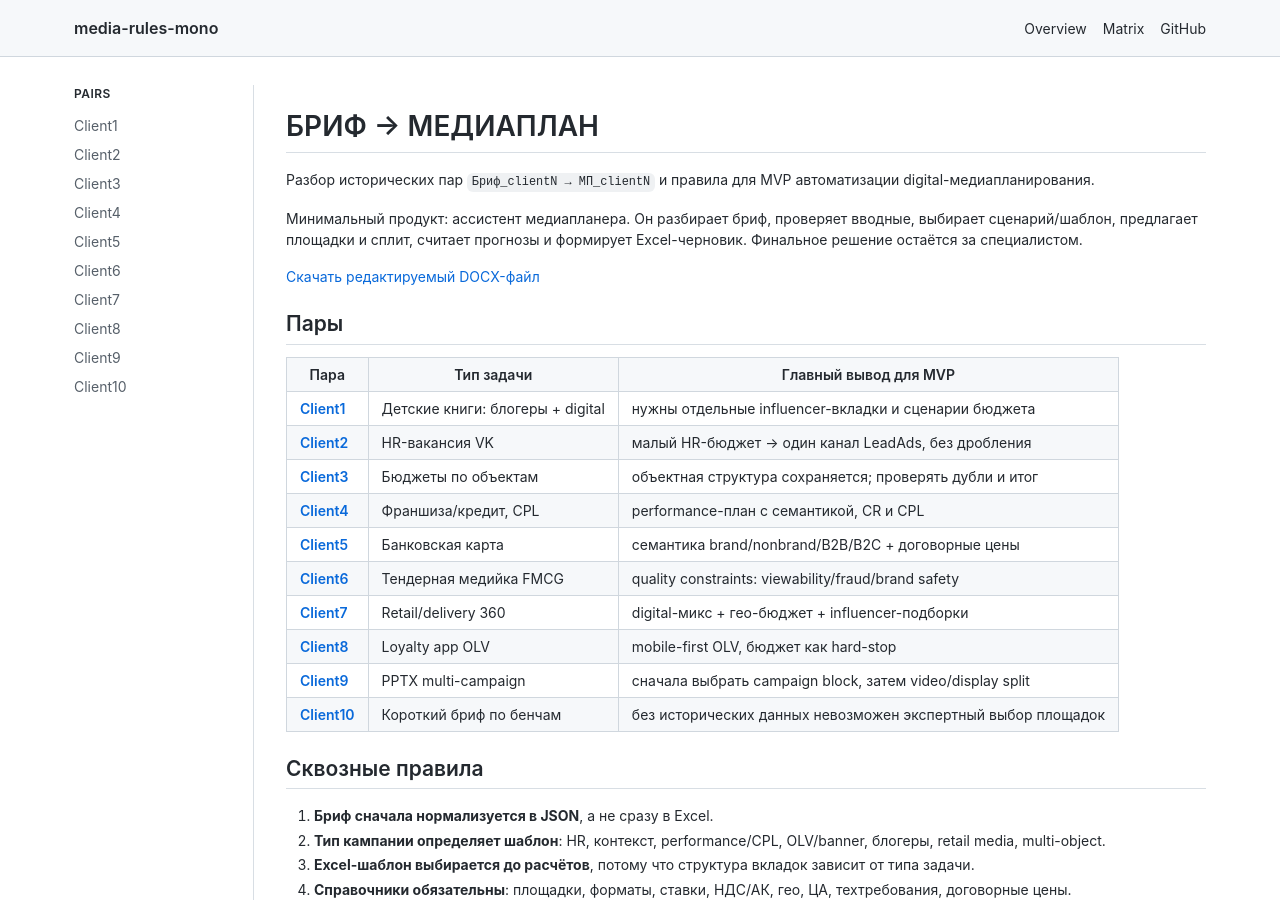
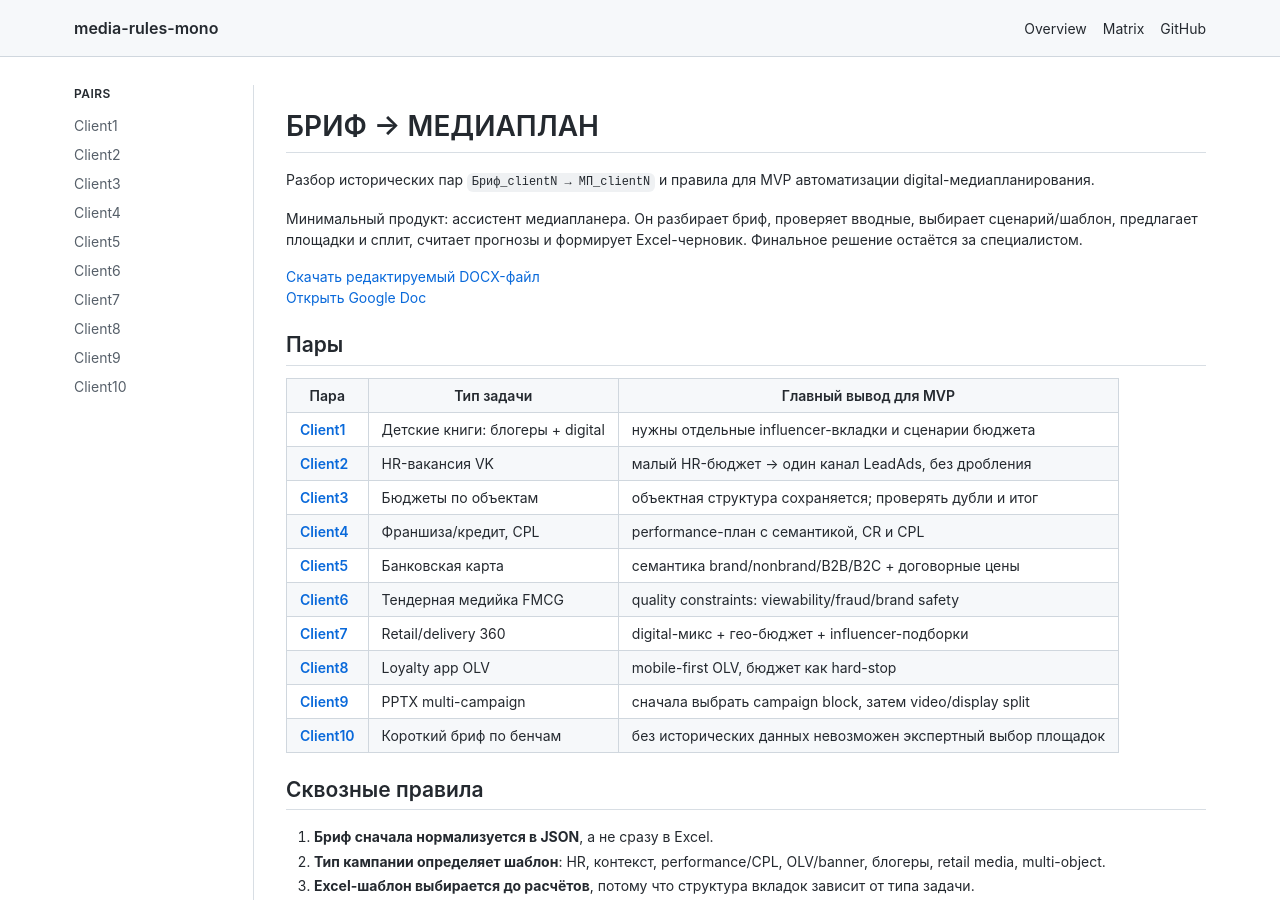
Before and after one commit to svoronkov-les13/media-rules-mono, a Jekyll site: the page built from index.md, in a window 1280 px wide and 900 px high. Built offline with Jekyll 4.4.1, drawn with Linux system fonts in a browser that asks for light colours.

Commit message:
docs: link updated google doc export

```diff
--- a/index.md
+++ b/index.md
@@ -10,6 +10,7 @@ title: Разбор БРИФ → МЕДИАПЛАН
 Минимальный продукт: ассистент медиапланера. Он разбирает бриф, проверяет вводные, выбирает сценарий/шаблон, предлагает площадки и сплит, считает прогнозы и формирует Excel-черновик. Финальное решение остаётся за специалистом.
 
 [Скачать редактируемый DOCX-файл](exports/media-rules-export.docx)
+[Открыть Google Doc](https://docs.google.com/document/d/15gQuLPGD3w1HbEch2DSEN9Rc8ySMzIHcO5ckn7ykwuc/edit)
 
 ## Пары
 
```
Also changed, not shown: 1 other file.
